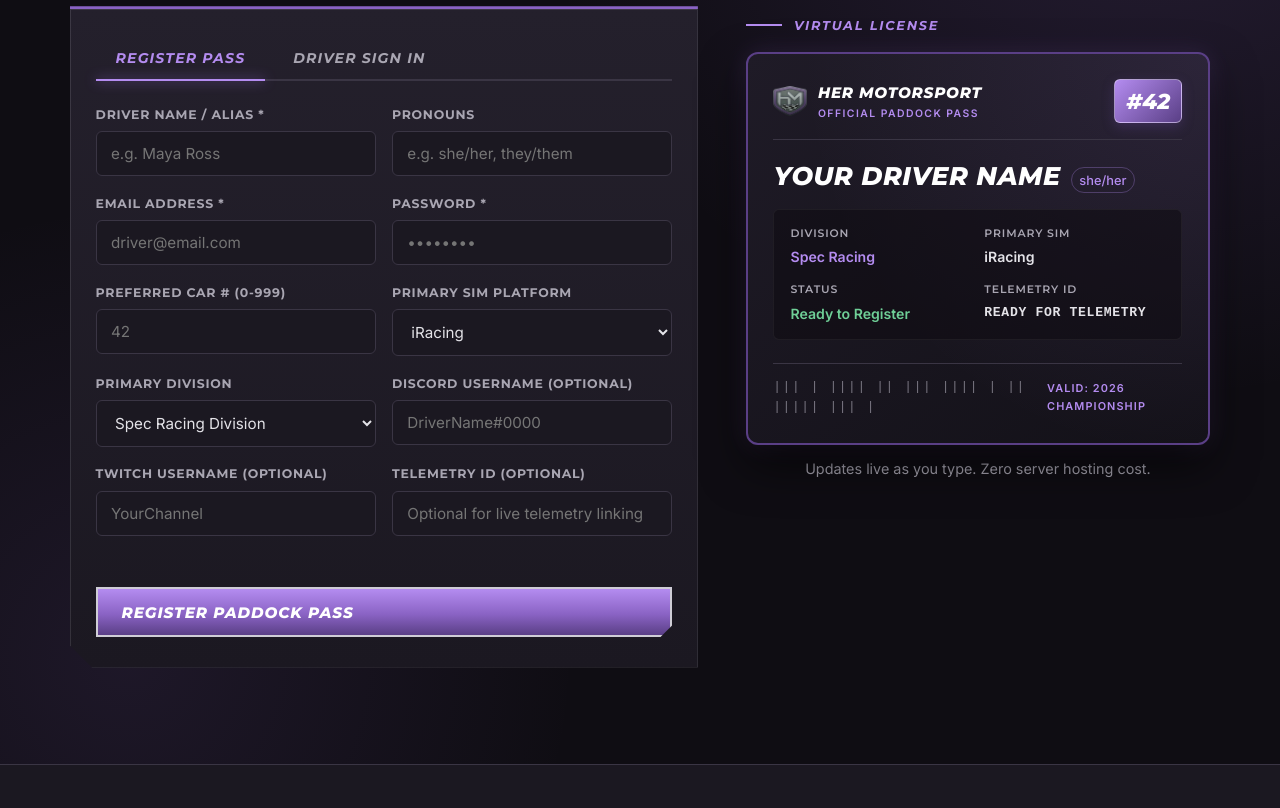
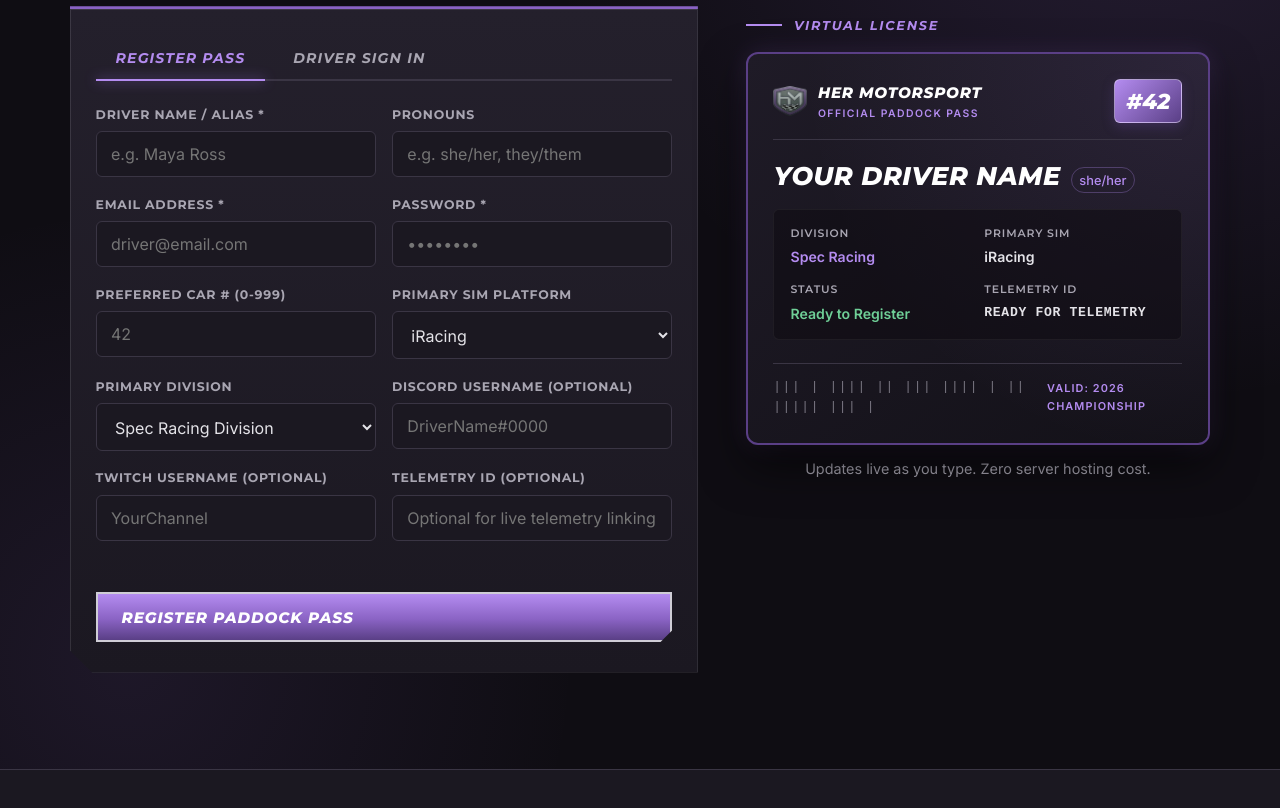
Before and after one commit to powder/HM-Website, a plain HTML site: page index.html in a window 1280 px wide. Shown: the part 4700-5508 px from the top of the page. Drawn offline with nearby package versions, Linux system fonts and the light colour scheme.

Commit message:
Mobile optimizations

```diff
--- a/assets/css/style.css
+++ b/assets/css/style.css
@@ -583,7 +583,7 @@
   color: var(--chrome);
   padding: .75rem .9rem;
   font-family: var(--font-body);
-  font-size: .95rem;
+  font-size: 1rem;
   outline: none;
   transition: border-color .15s, box-shadow .15s;
 }
@@ -981,4 +981,7 @@
     padding: .8rem 1.2rem;
     font-size: .88rem;
   }
+  .plate {
+    padding: 1.25rem 1rem 1.4rem;
+  }
 }
--- a/index.html
+++ b/index.html
@@ -255,7 +255,7 @@
                 <div class="form-row">
                   <div class="form-group">
                     <label for="signup-number">Preferred Car # (0-999)</label>
-                    <input type="text" id="signup-number" name="car_number" placeholder="42" maxlength="3">
+                    <input type="text" inputmode="numeric" pattern="[0-9]*" id="signup-number" name="car_number" placeholder="42" maxlength="3">
                   </div>
                   <div class="form-group">
                     <label for="signup-sim">Primary Sim Platform</label>
```
